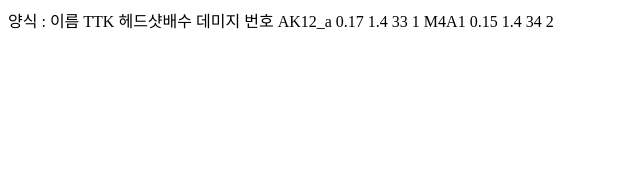
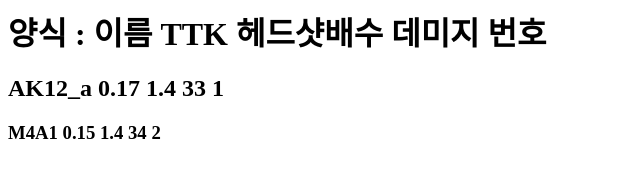
Before and after one commit to Karambot/database_real, a plain HTML site: page index.html in a window 1280 px wide. Shown: the whole page, without its empty margins (0-640 px from the left). Drawn offline with Linux system fonts and the light colour scheme.

Commit message:
Update index.html

```diff
--- a/index.html
+++ b/index.html
@@ -2,8 +2,8 @@
 <html>
     <head></head>
 <body>
-    <h>양식 : 이름 TTK 헤드샷배수 데미지 번호</h>
-    <h>AK12_a 0.17 1.4 33 1 </h>
-    <h>M4A1 0.15 1.4 34 2 </h>
+    <h1>양식 : 이름 TTK 헤드샷배수 데미지 번호</h1>
+    <h2>AK12_a 0.17 1.4 33 1 </h2>
+    <h3>M4A1 0.15 1.4 34 2 </h3>
 </body>
 </html>
```
